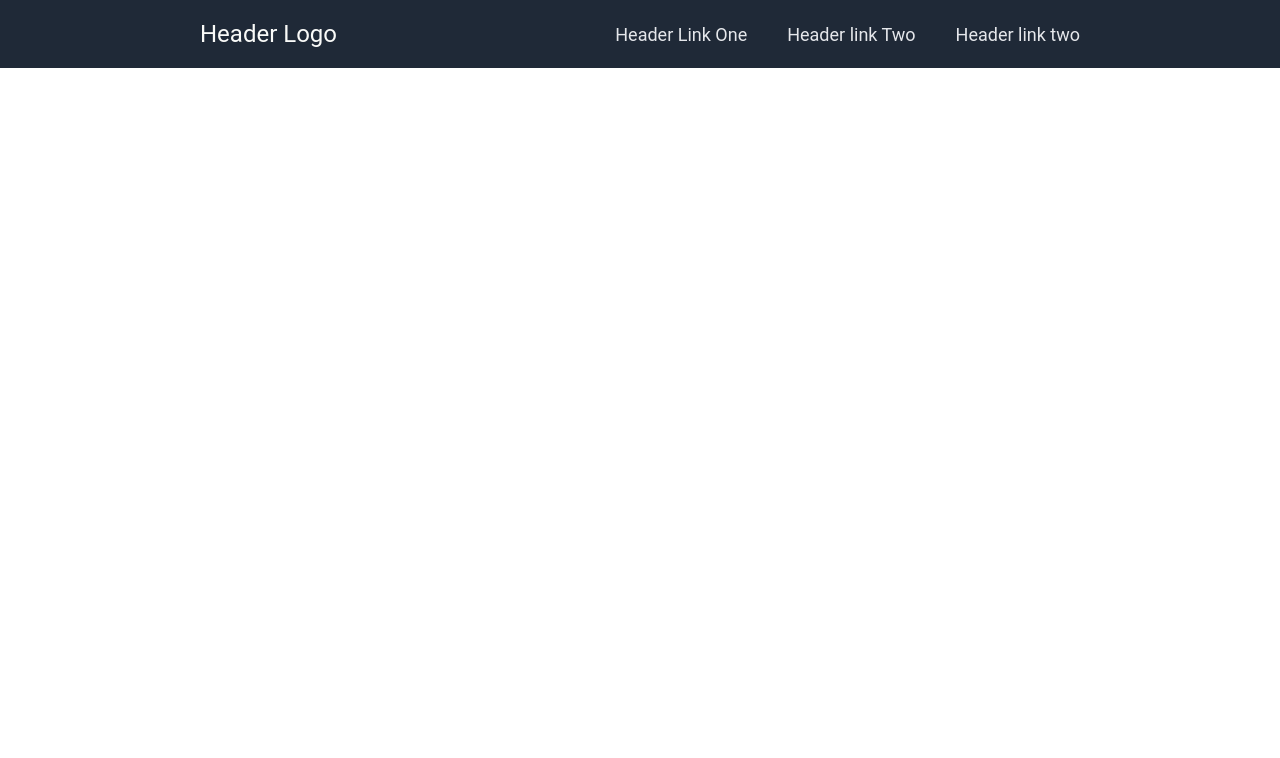
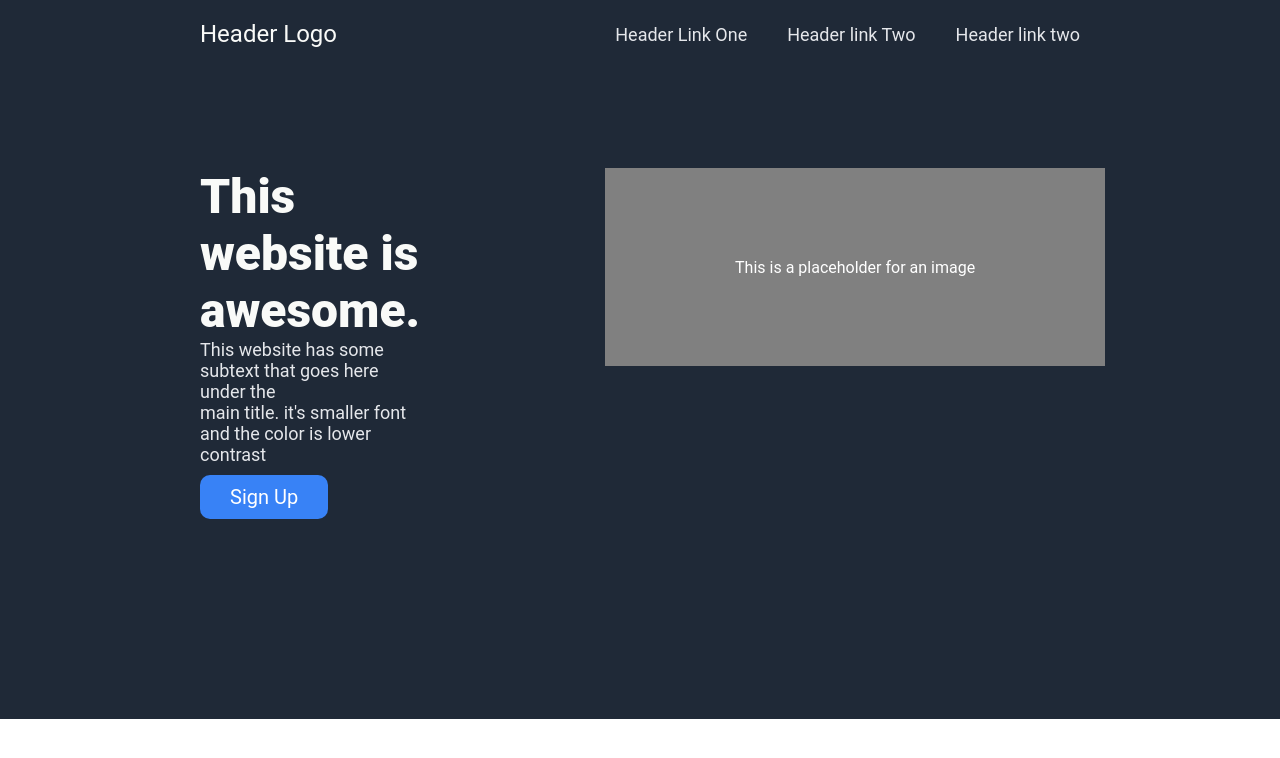
Before and after one commit to arjun-saini-svg/Landing-Page, a plain HTML site: page index.html in a window 1280 px wide. Drawn offline with Linux system fonts and the light colour scheme.

Commit message:
added content below header

```diff
--- a/index.html
+++ b/index.html
@@ -14,6 +14,29 @@
         <div class="link item">Header link Two</div>
         <div class="link item">Header link two</div>
      </div>
+     <div class="hc-container">
+        <div class="hc-item">
+            <div class="big-text">
+                <p> This website is
+                   <div class="awesome">awesome.</div>
+                </p>
+            </div>
+            <div class="small-text">
+                <p>This website has some subtext that goes here under the
+                    <br>
+                    main title. it's smaller font and the color is lower
+                    <br>
+                    contrast
+                </pre>
+            </div>
+            <div class="button">
+                <button>Sign Up</button>
+            </div>
+        </div>
+        <div class="hc-item">
+            <div class="image">This is a placeholder for an image</div>
+        </div>
+     </div>
    </div>
 </body>
 </html>
--- a/main.css
+++ b/main.css
@@ -8,9 +8,13 @@
     font-family: roboto, sans-serif;
 }
 
+
+
 .wh-container{
     background-color: #1F2937;
 }
+
+
 
 .header-container{
     display: flex;
@@ -30,3 +34,41 @@
     display: flex;
     align-items: center;
 }
+
+
+.hc-container{
+    display: flex;
+    padding:  0 200px 200px 200px;
+    margin: 100px 0;
+}
+
+.big-text{
+    font-size: 48px;
+    color: #F9FAF8;
+    font-weight: 900;
+}
+
+.small-text{
+    font-size: 18px;
+    color: #E5E7EB;
+}
+
+.image{
+    display: flex;
+    align-items: center;
+    justify-content: center;
+    min-height: 198.4px;
+    min-width: 500px;
+    background-color: grey;
+    margin-left: 185px;
+    color: white
+}
+
+button{
+    font-size: 20px;
+    color: white;
+    background-color: #3882F6;
+    padding: 10px 30px;
+    margin-top: 10px;
+    border-radius: 10px;
+}
```
